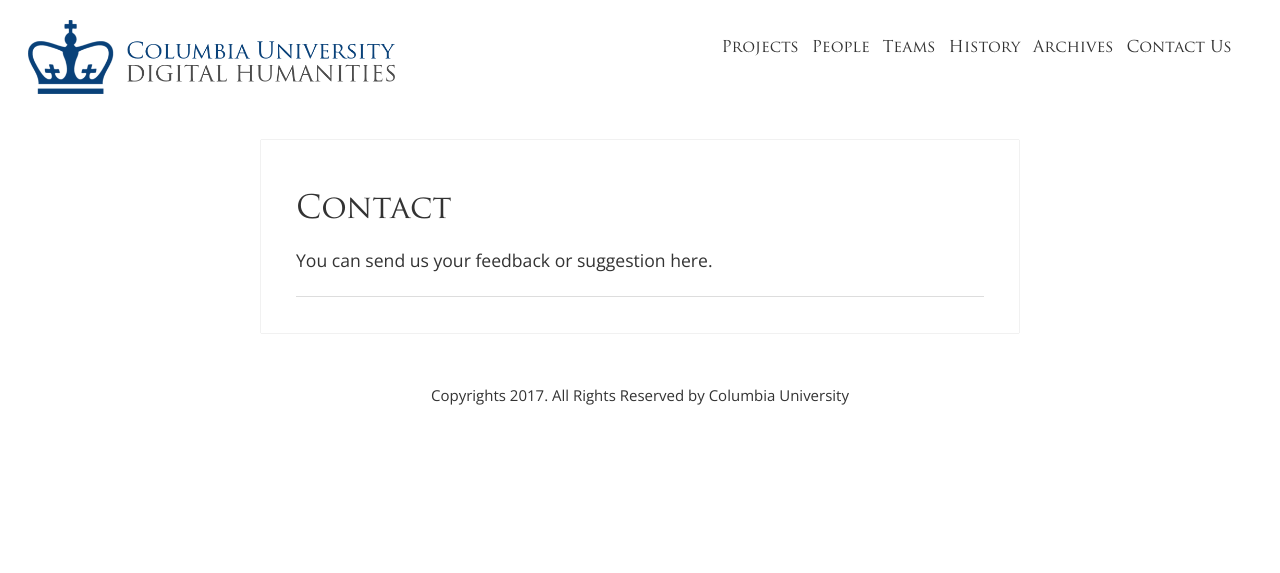
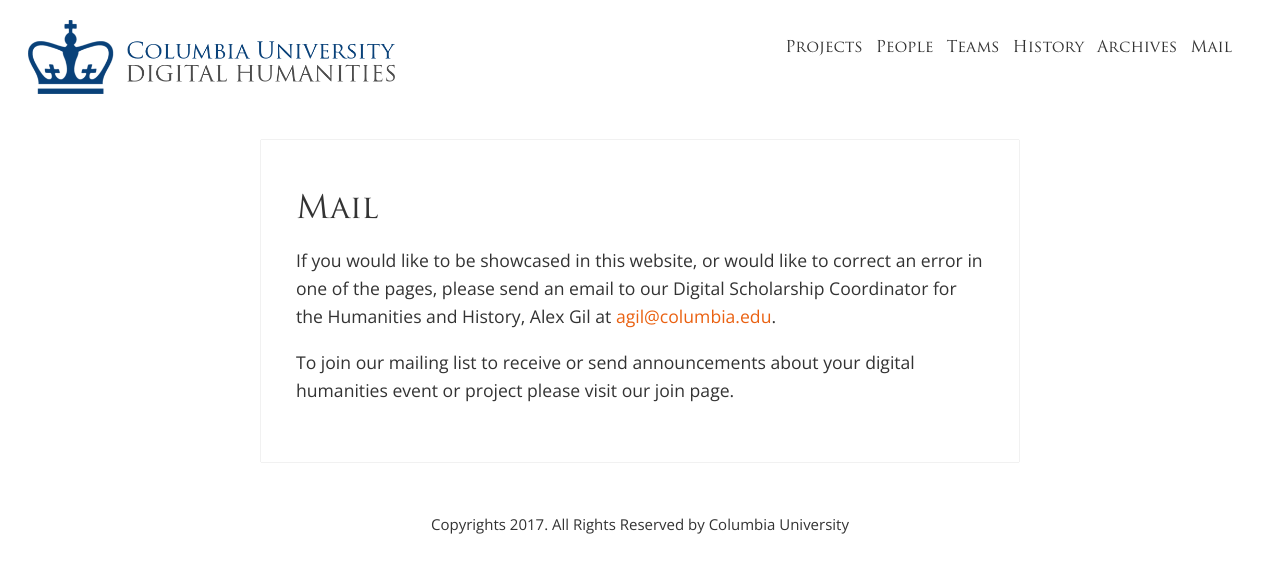
Before and after one commit to cul/dlst-dh, a Jekyll site: the page built from _pages/contact.md, in a window 1280 px wide. Shown: the top 573 px of the page. Built offline with Jekyll 4.4.1, drawn with Linux system fonts in a browser that asks for light colours; nearby versions of some CDN libraries.

Commit message:
deleted line at bottom of simple pages

```diff
--- a/_includes/menu-links.html
+++ b/_includes/menu-links.html
@@ -3,4 +3,4 @@
 <a href="{{site.baseurl}}/teams/">Teams</a>
 <a href="{{site.baseurl}}/history/">History</a>
 <a href="{{site.baseurl}}/archives/">Archives</a>
-<a href="{{site.baseurl}}/contact/">Contact Us</a>
+<a href="{{site.baseurl}}/mail/">Mail</a>
--- a/_layouts/post.html
+++ b/_layouts/post.html
@@ -8,7 +8,7 @@ layout: default
         <img class="featured-img" src={{ "/images/" | prepend: site.baseurl | append : page.img}} alt="{{page.title}}">
     </div>
     {% endif %}
-    <div class="content">
+    <div class="content page">
     <article>
         <h1 class="page-title">{{page.title}}</h1>
         {{page.content | markdownify}}
--- a/_pages/contact.md
+++ b/_pages/contact.md
@@ -1,7 +1,9 @@
 ---
-title: Contact
+title: Mail
 layout: post
-permalink: /contact/
+permalink: /mail/
 ---
 
-You can send us your feedback or suggestion here.
+If you would like to be showcased in this website, or would like to correct an error in one of the pages, please send an email to our Digital Scholarship Coordinator for the Humanities and History, Alex Gil at [agil@columbia.edu](mailto:agil@columbia.edu).
+
+To join our mailing list to receive or send announcements about your digital humanities event or project please visit our join page.
--- a/_sass/_dhcu.scss
+++ b/_sass/_dhcu.scss
@@ -1,4 +1,5 @@
 /* General */
+
 
 div.section {
     margin-bottom: 30px;
@@ -11,6 +12,10 @@ div.page-container {
 
 div.no-border {
     box-shadow: none;
+}
+
+div.page > article {
+    border-bottom: none;
 }
 
 div.crop {
```
